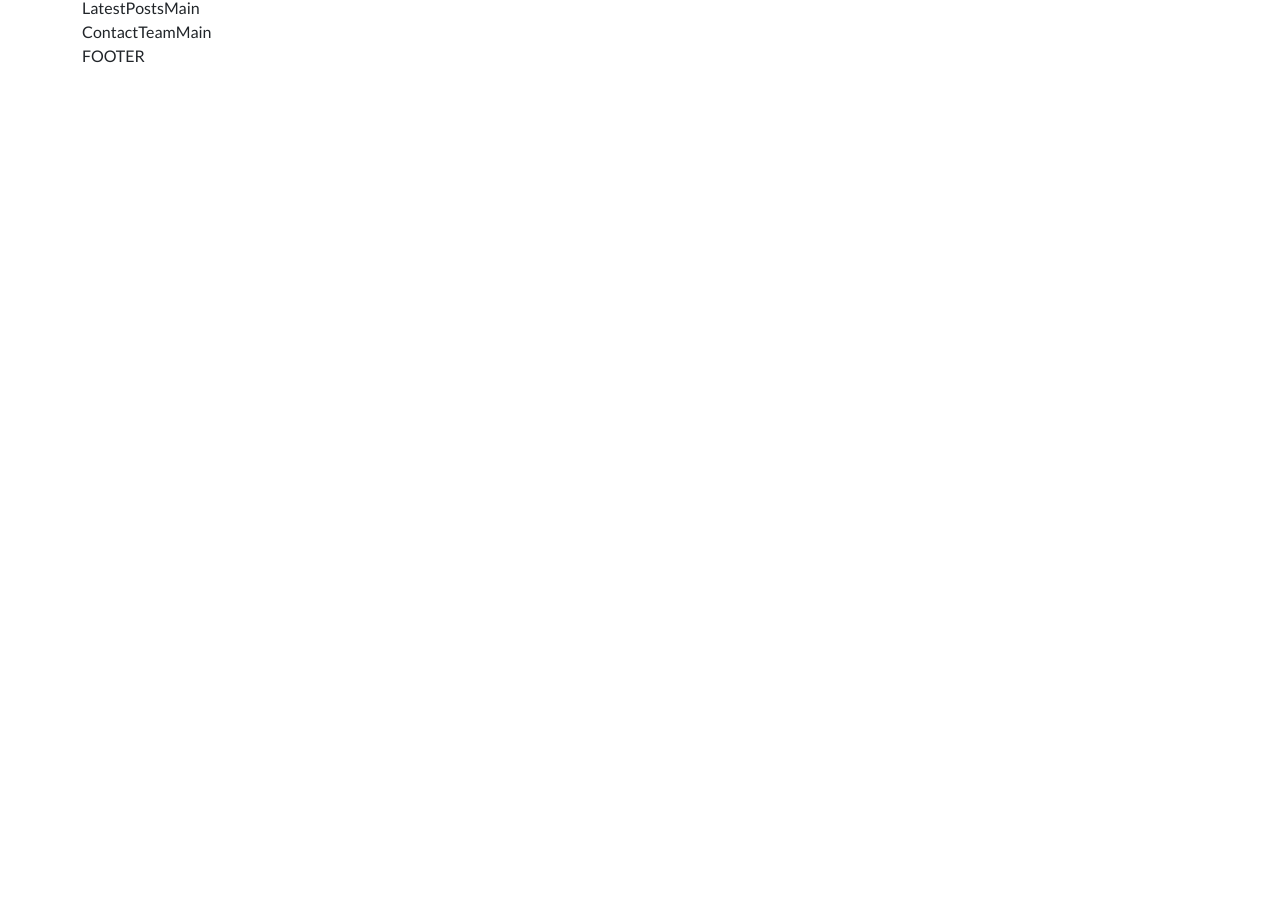
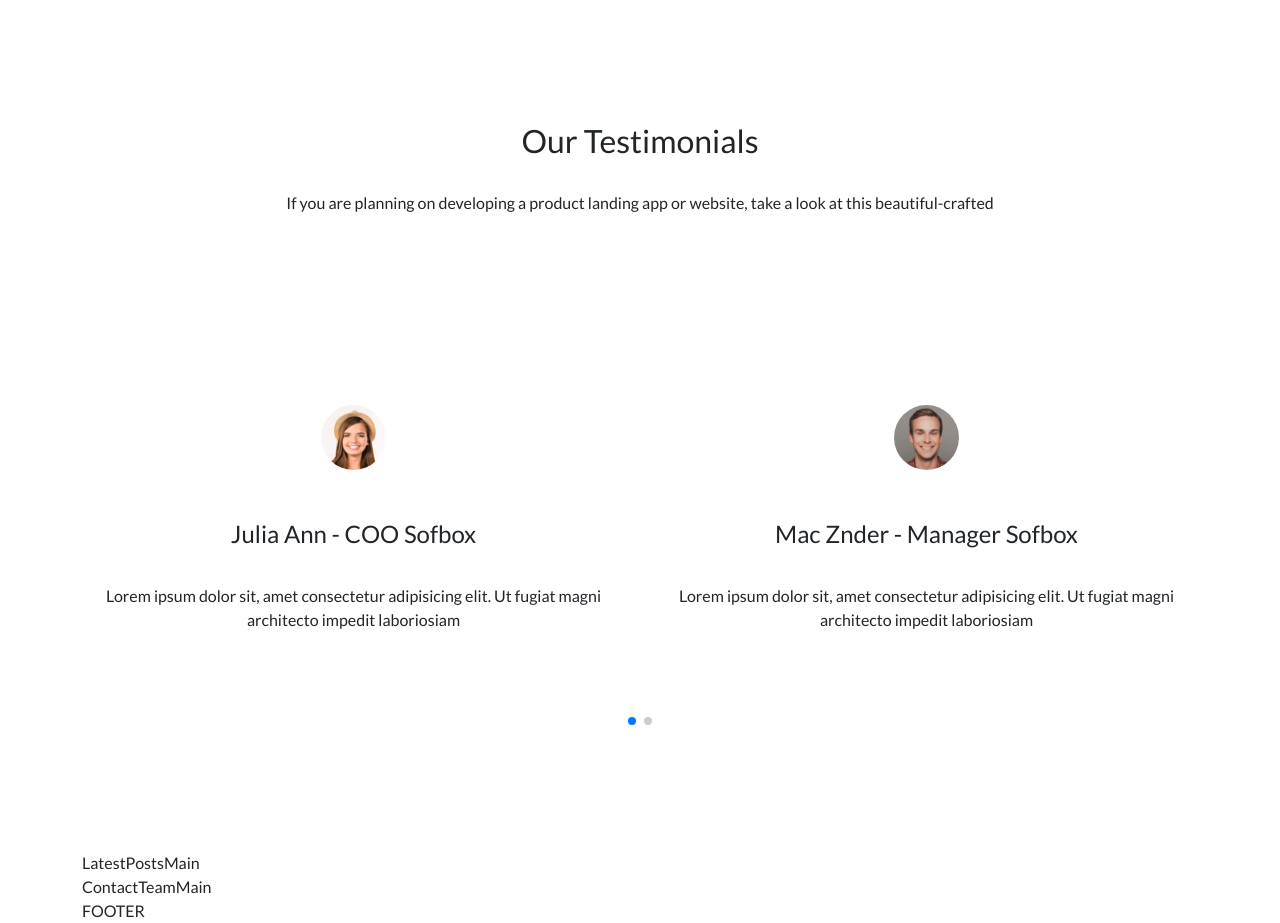
Before and after one commit to TheMrStraffy/proj-html-vuejs, a Vue app: page / in a window 1280 px wide. Shown: the part 2380-3303 px from the top of the page. Before the commit the page ends 2448 px from the top, so only its background shows below. Built offline with nearby package versions, Linux system fonts and the light colour scheme.

Commit message:
[added] Testimonials --cards

```diff
--- a/package.json
+++ b/package.json
@@ -11,6 +11,7 @@
   "dependencies": {
     "bootstrap": "^5.2.3",
     "sass": "^1.56.1",
+    "swiper": "^8.4.5",
     "vue": "^3.2.41"
   },
   "devDependencies": {
--- a/src/components/mainComponents/BusinessFeaturesMain.vue
+++ b/src/components/mainComponents/BusinessFeaturesMain.vue
@@ -44,6 +44,9 @@ export default {
 
 
 <style lang="scss" scoped>
+section{
+  margin-bottom: 150px;
+}
 .mc-card{
   width: 260px;
   height: 160px;
--- a/src/components/mainComponents/TestimonialsMain.vue
+++ b/src/components/mainComponents/TestimonialsMain.vue
@@ -1,15 +1,106 @@
 <script>
+import store from '../../data/store';
+import { Swiper, SwiperSlide } from "swiper/vue";
+import "swiper/css";
+import "swiper/css/pagination";
+import "swiper/css/navigation";
+import { Pagination, Navigation } from "swiper";
 export default {
-  name: "TestimonialsMain"
+  name: "TestimonialsMain",
+  components: {
+    Swiper,
+    SwiperSlide,
+  },
+  methods:{
+    getPathImage(imageName){
+      return new URL(`../../assets/img/${imageName}`,
+      import.meta.url).href
+    }
+  },
+  setup() {
+    return {
+      modules: [Pagination, Navigation],
+      store
+    };
+  },
+
 }
 </script>
 <template>
   <section>
-    TestimonialsMain
+    <div class="row text-area">
+      <div class="col text-center">
+        <h2>Our Testimonials</h2>
+        <p>If you are planning on developing a product landing app or website,    take a look at this beautiful-crafted</p>
+      </div>
+    </div>
+
+    <swiper
+    :slidesPerView="2"
+    :spaceBetween="30"
+    :slidesPerGroup="2"
+    :loop="true"
+    :loopFillGroupWithBlank="true"
+    :pagination="{
+      clickable: true,
+    }"
+    :modules="modules"
+    class="mySwiper"
+  >
+    <swiper-slide
+    v-for="(person, index) in store.testimonials" :key="index"
+    class="mc-card"
+    >
+      <div class="row h-100">
+        <div class="col h-100 d-flex flex-column justify-content-center text-center">
+          <div class="img-box">
+            <img :src="getPathImage(person.image)" :alt="person.name">
+          </div>
+          <h4>{{person.name}} <span>- {{person.position}}</span></h4>
+          <p>{{person.description}}</p>
+        </div>
+      </div>
+    </swiper-slide>
+
+
+
+  </swiper>
   </section>
 </template>
 
 
 <style lang="scss" scoped>
+section{
+  margin-bottom: 110px;
+  .text-area{
+    margin-bottom: 110px;
+  }
+}
+h2{
+  margin-bottom: 30px
+}
+.mc-card{
+  width: 500px;
+  height: 350px;
+  margin-bottom: 50px;
+  // add box-shadow
+  h4{
+    margin-bottom: 35px;
+  }
+  p{
+    margin-bottom: 45px;
+  }
+}
+.img-box{
+  align-self: center;
+  margin: 50px 0;
+  width: 65px;
+  height: 65px;
 
+  img{
+    width: 100%;
+    height: 100%;
+    border-radius: 50%;
+  }
+}
 </style>
--- a/src/data/store.js
+++ b/src/data/store.js
@@ -93,5 +93,25 @@ export default{
       title: 'Product Management',
       img:'511.png'
     },
+  ],
+  testimonials:[
+    {
+      image: '26.jpeg',
+      name: 'Julia Ann',
+      position: 'COO Sofbox',
+      description: 'Lorem ipsum dolor sit, amet consectetur adipisicing elit. Ut fugiat magni architecto impedit laboriosiam'
+    },
+    {
+      image: '27.jpeg',
+      name: 'Mac Znder',
+      position: 'Manager Sofbox',
+      description: 'Lorem ipsum dolor sit, amet consectetur adipisicing elit. Ut fugiat magni architecto impedit laboriosiam'
+    },
+    {
+      image: '25.jpeg',
+      name: 'John Doe',
+      position: 'Employee',
+      description: 'Lorem ipsum dolor sit, amet consectetur adipisicing elit. Ut fugiat magni architecto impedit laboriosiam'
+    },
   ]
 }
```
Also changed, not shown: 1 other file (tests, documents, lock files or other folders).
